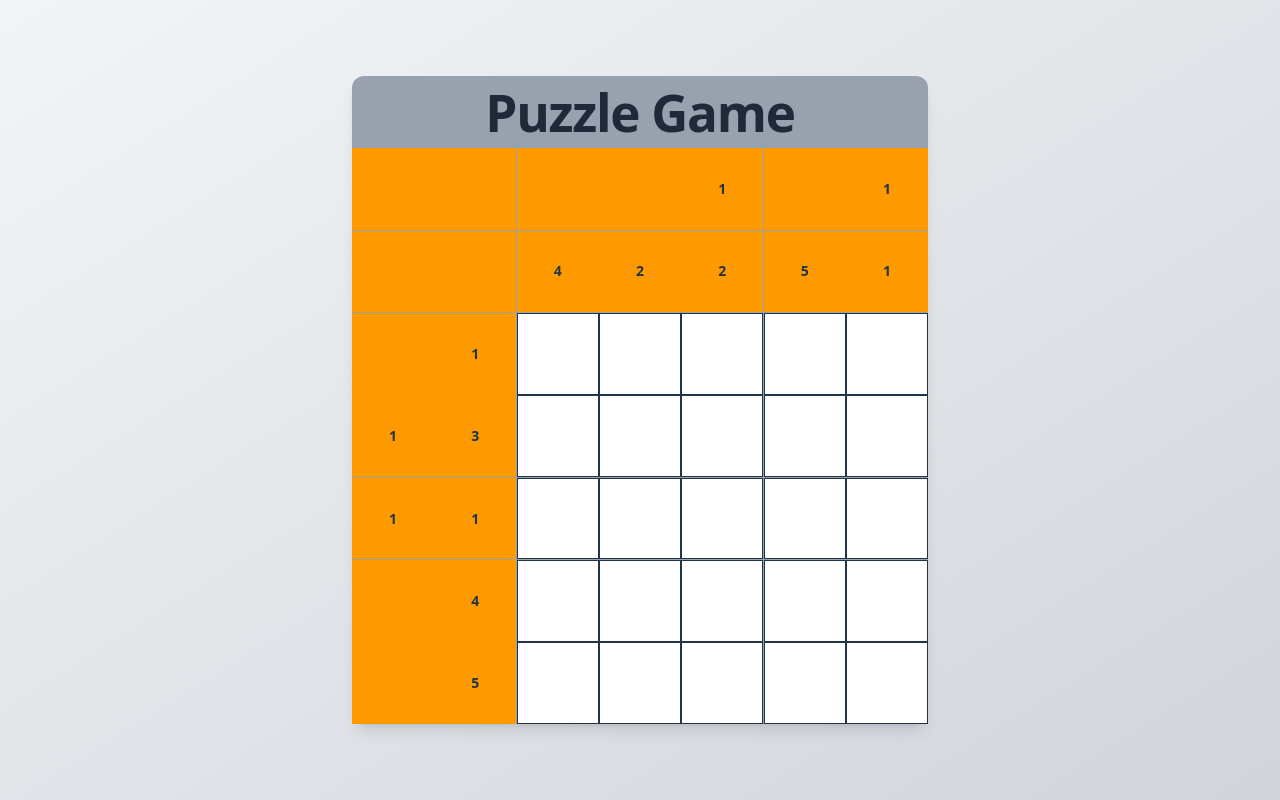
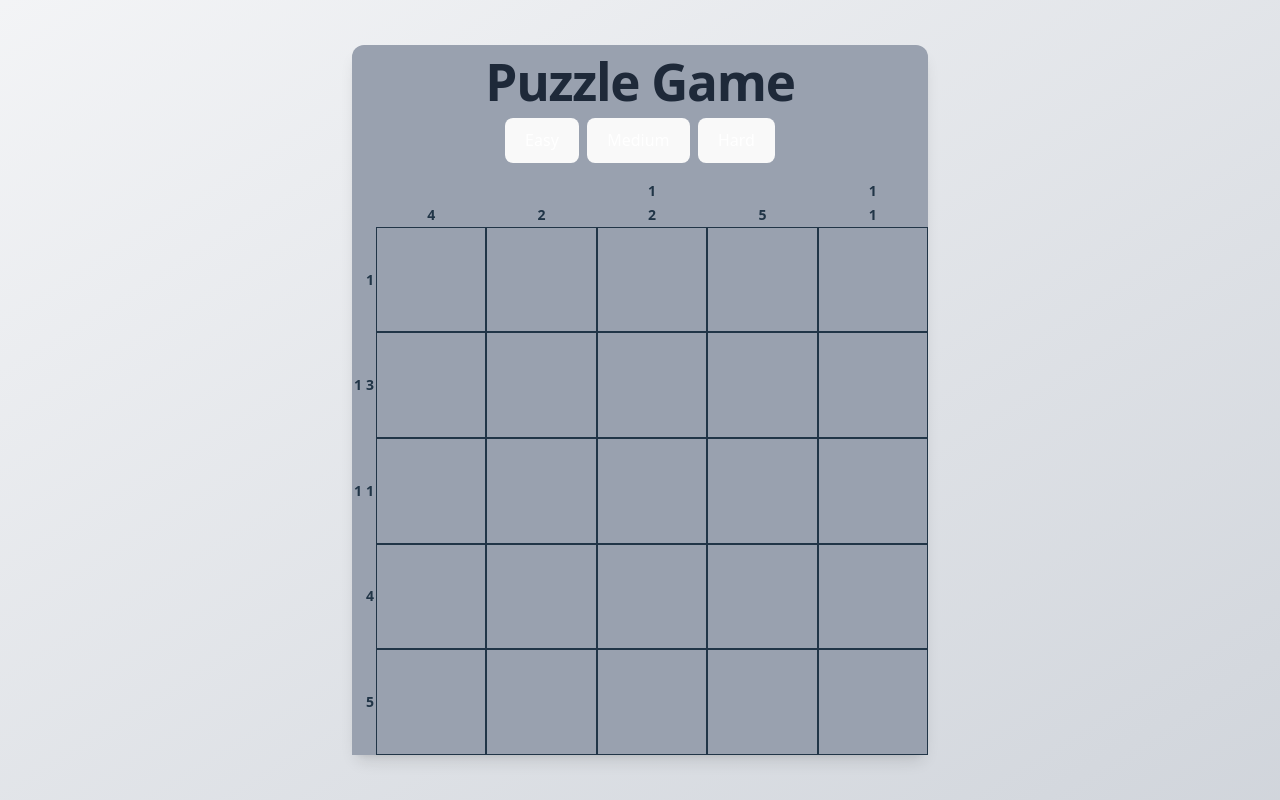
Before and after one commit to okanaslan/puzzle-fe, a React (Vite) app: page /game in a window 1280 px wide. Built offline with nearby package versions, Linux system fonts and the light colour scheme.

Commit message:
Better levels

```diff
--- a/src/levels/levels.ts
+++ b/src/levels/levels.ts
@@ -1,15 +1,58 @@
 import { BoardMap, Difficultty } from "../types";
 
 export type Level = {
+  difficulty: Difficultty;
+  size: number;
   boardMap: (0 | 1)[][];
   topHints: number[][];
   leftHints: number[][];
-  size: number;
   cellSize: number;
   maxHintSize: number;
 };
 
-export const createLevelFromMap = (boardMap: (0 | 1)[][]): Level => {
+const difficultyLevels: Record<Difficultty, number> = {
+  easy: 5,
+  medium: 9,
+  hard: 12,
+};
+
+export const randomLevelGenerator = (difficulty: Difficultty, seed: number): Level => {
+  if (!difficultyLevels[difficulty]) {
+    throw new Error(`Invalid difficulty level: ${difficulty}`);
+  }
+  const boardMap = randomBoardGenerator(difficulty, seed);
+  const level = createLevelFromMap(boardMap);
+
+  console.log(level);
+  return level;
+};
+
+const randomBoardGenerator = (difficulty: Difficultty, seed: number): BoardMap => {
+  const size = difficultyLevels[difficulty];
+  // Simple seeded random number generator (Linear Congruential Generator)
+  let s = seed;
+  function seededRandom() {
+    s = (s * 9301 + 49297) % 233280;
+    return s / 233280;
+  }
+
+  const maxFilledCells = Math.floor((size * size * 2) / 3); // Fill up to 67% of the cells
+  let filledCells = 0;
+
+  const boardMap: BoardMap = Array.from({ length: size }, () => Array(size).fill(0));
+  while (filledCells < maxFilledCells) {
+    const row = Math.floor(seededRandom() * size);
+    const col = Math.floor(seededRandom() * size);
+    if (boardMap[row][col] === 0) {
+      boardMap[row][col] = 1; // Place a single filled cell randomly
+      filledCells++;
+    }
+  }
+
+  return boardMap;
+};
+
+const createLevelFromMap = (boardMap: (0 | 1)[][]): Level => {
   const size = boardMap.length;
   // Each element is an array of numbers (or nulls) for that column
   const topHints: number[][] = Array.from({ length: size }, () => []);
@@ -71,41 +114,18 @@ export const createLevelFromMap = (boardMap: (0 | 1)[][]): Level => {
       cellSize = 20;
   }
 
-  console.log("board:", topHints);
-
+  const difficulty = Object.keys(difficultyLevels).find(
+    (key) => difficultyLevels[key as Difficultty] === size,
+  ) as Difficultty;
   return {
     boardMap,
     topHints,
     leftHints,
-    size,
+    difficulty,
     maxHintSize,
     cellSize,
+    size,
   };
 };
 
-export const randomBoardGenerator = (Difficultty: Difficultty, seed: number): BoardMap => {
-  const size = Difficultty === "easy" ? 5 : Difficultty === "medium" ? 8 : 10;
-  // Simple seeded random number generator (Linear Congruential Generator)
-  let s = seed;
-  function seededRandom() {
-    s = (s * 9301 + 49297) % 233280;
-    return s / 233280;
-  }
-
-  const maxFilledCells = Math.floor((size * size * 2) / 3); // Fill up to 67% of the cells
-  let filledCells = 0;
-
-  const boardMap: BoardMap = Array.from({ length: size }, () => Array(size).fill(0));
-  while (filledCells < maxFilledCells) {
-    const row = Math.floor(seededRandom() * size);
-    const col = Math.floor(seededRandom() * size);
-    if (boardMap[row][col] === 0) {
-      boardMap[row][col] = 1; // Place a single filled cell randomly
-      filledCells++;
-    }
-  }
-
-  return boardMap;
-};
-
-export const initialLevel = createLevelFromMap(randomBoardGenerator("easy", 0));
+export const initialLevel = randomLevelGenerator("easy", 0);
--- a/src/pages/game-components/board-components/hint-cells.tsx
+++ b/src/pages/game-components/board-components/hint-cells.tsx
@@ -2,10 +2,16 @@ type HintCellProps = {
   value: number | null;
 };
 
-export const VoidCell = () => <div className="flex items-center justify-center bg-amber-500"> </div>;
+export const VoidCell = () => <div className="flex items-center justify-center "> </div>;
 
-export const HintCell = ({ value }: HintCellProps) => (
-  <div className="flex items-center justify-center bg-amber-500">
+export const LeftHintCell = ({ value }: HintCellProps) => (
+  <div className="m-0.5 flex items-center justify-center ">
     <p className="text-sm font-extrabold text-black-700">{value !== null ? value : ""}</p>
   </div>
 );
+
+export const TopHintCell = ({ value }: HintCellProps) => (
+  <div className="m-0.5 flex items-center justify-center ">
+    <p className="text-sm font-extrabold text-black-700">{value !== null ? value : ""}</p>
+  </div>
+);
--- a/src/pages/game-components/board-components/playable-cell.tsx
+++ b/src/pages/game-components/board-components/playable-cell.tsx
@@ -11,14 +11,14 @@ type CellProps = {
   onClick: (type: CellState) => void;
 };
 
-const CorrectCell = () => <div className="border flex items-center justify-center bg-green-500" />;
+const CorrectCell = () => <div className="min-w-6 min-h-6 border flex items-center justify-center bg-green-500" />;
 
 export const FilledCell = ({ onClick }: CellProps) => (
-  <div className="border flex items-center justify-center bg-black" onClick={() => onClick("empty")} />
+  <div className="min-w-6 min-h-6 border flex items-center justify-center bg-black" onClick={() => onClick("empty")} />
 );
 
 export const CrossedCell = ({ onClick }: CellProps) => (
-  <div className="border flex items-center justify-center bg-gray-300" onClick={() => onClick("empty")}>
+  <div className="min-w-6 min-h-6 border flex items-center justify-center bg-gray-300" onClick={() => onClick("empty")}>
     <X className="w-4 h-4 text-gray-600" />
   </div>
 );
@@ -73,7 +73,7 @@ export const EmptyCell = ({ onClick }: CellProps) => {
 
   return (
     <div
-      className="border flex items-center justify-center bg-white"
+      className="min-w-6 min-h-6 border flex items-center justify-center"
       onClick={handleClick}
       onDoubleClick={handleDoubleClick}
       onTouchEnd={onTouchEnd}
--- a/src/pages/game-components/board.tsx
+++ b/src/pages/game-components/board.tsx
@@ -2,7 +2,7 @@ import { useState } from "react";
 import { CellState } from "../../types";
 import { Level } from "../../levels/levels";
 import { PlayableCell } from "./board-components/playable-cell";
-import { HintCell, VoidCell } from "./board-components/hint-cells";
+import { LeftHintCell, TopHintCell, VoidCell } from "./board-components/hint-cells";
 
 type BoardProps = {
   level: Level;
@@ -19,14 +19,20 @@ export const Board = ({ level }: BoardProps) => {
       .map(() => Array(level.size).fill("empty")),
   );
 
+  const [isFinished, setIsFinished] = useState(false);
+
+  function isGameFinished(board: CellState[][], boardMap: number[][]): boolean {
+    for (let row = 0; row < board.length; row++) {
+      for (let col = 0; col < board[row].length; col++) {
+        if (boardMap[row][col] === 1 && board[row][col] !== "filled") return false;
+        if (boardMap[row][col] === 0 && board[row][col] === "filled") return false;
+      }
+    }
+    return true;
+  }
+
   const toggleCell = (row: number, col: number, type: CellState) => {
-    // 1 means filled, 0 means empty
-    const isCorrect =
-      (type === "filled" && level.boardMap[row][col] === 1) ||
-      (type === "crossed" && level.boardMap[row][col] === 0) ||
-      (type === "empty" && level.boardMap[row][col] === 0);
-
-    console.log(`Cell at (${row}, ${col}) marked as "${type}". Correct: ${isCorrect ? "Yes" : "No"}`);
+    if (isFinished) return; // Prevent interaction if finished
 
     const newBoard = board.map((boardRow, rowIndex) =>
       boardRow.map((cellState, colIndex) => {
@@ -36,18 +42,25 @@ export const Board = ({ level }: BoardProps) => {
         return cellState;
       }),
     );
-    setBoard(newBoard);
+
+    if (isGameFinished(newBoard, level.boardMap)) {
+      setIsFinished(true);
+      setBoard(newBoard.map((rowArr, i) => rowArr.map((cell, j) => (level.boardMap[i][j] === 1 ? "correct" : cell))));
+    } else {
+      setBoard(newBoard);
+    }
   };
 
   return (
     <div
-      className="gap-[0.5px] w-full h-full"
       style={{
         display: "grid",
-        gridTemplateColumns: `repeat(${totalCols}, minmax(0, 1fr))`,
-        aspectRatio: "1 / 1", // Ensures width and height are equal
+        gridTemplateColumns: `${Array(hintSize).fill("auto").join(" ")} ${Array(level.size).fill("1fr").join(" ")}`,
+        gridTemplateRows: `${Array(hintSize).fill("auto").join(" ")} ${Array(level.size).fill("1fr").join(" ")}`,
+        aspectRatio: "1 / 1",
         width: "100%",
       }}
+      className="w-full h-full bg-gray-400"
     >
       {Array.from({ length: totalRows }).map((_, rowIdx) =>
         Array.from({ length: totalCols }).map((_, colIdx) => {
@@ -58,16 +71,14 @@ export const Board = ({ level }: BoardProps) => {
           // Top hints
           if (rowIdx < hintSize && colIdx >= hintSize) {
             const hints = level.topHints[colIdx - hintSize] ?? [];
-            // Show the correct hint for this row in the stack (from bottom up)
             const hintValue = hints.length >= hintSize - rowIdx ? hints[hints.length - (hintSize - rowIdx)] : null;
-            return <HintCell key={`top-${rowIdx}-${colIdx}`} value={hintValue} />;
+            return <TopHintCell key={`top-${rowIdx}-${colIdx}`} value={hintValue} />;
           }
           // Left hints
           if (rowIdx >= hintSize && colIdx < hintSize) {
             const hints = level.leftHints[rowIdx - hintSize] ?? [];
-            // Show the correct hint for this column in the stack (from right to left)
             const hintValue = hints.length >= hintSize - colIdx ? hints[hints.length - (hintSize - colIdx)] : null;
-            return <HintCell key={`left-${rowIdx}-${colIdx}`} value={hintValue} />;
+            return <LeftHintCell key={`left-${rowIdx}-${colIdx}`} value={hintValue} />;
           }
           // Board cell
           if (rowIdx >= hintSize && colIdx >= hintSize) {
--- a/src/pages/game-level-wrapper.tsx
+++ b/src/pages/game-level-wrapper.tsx
@@ -1,11 +1,10 @@
 import Game from "./game";
 import { Difficultty } from "../types";
-import { createLevelFromMap, randomBoardGenerator } from "../levels/levels";
+import { randomLevelGenerator } from "../levels/levels";
 
 export default function GameWrapper({ difficulty }: { difficulty: Difficultty }) {
   const level = parseInt(window.location.pathname.split("/").pop() || "0", 10) - 1;
 
-  const board = randomBoardGenerator(difficulty, level);
-  const selectedLevel = createLevelFromMap(board);
+  const selectedLevel = randomLevelGenerator(difficulty, level);
   return <Game level={selectedLevel} />;
 }
--- a/src/pages/game.tsx
+++ b/src/pages/game.tsx
@@ -1,11 +1,41 @@
-import { Level } from "../levels/levels";
+import { useState } from "react";
+import { randomLevelGenerator, Level } from "../levels/levels";
 import { Board } from "./game-components/board";
+import { Difficultty } from "../types";
 
-export default function Game({ level }: { level: Level }) {
+export default function Game({ level: initialLevel }: { level: Level }) {
+  const [level, setLevel] = useState<Level>(initialLevel);
+
+  const handleRandomLevel = (difficulty: Difficultty) => {
+    const randomSeed = Math.floor(Math.random() * 100000);
+    const selectedLevel = randomLevelGenerator(difficulty, randomSeed);
+    setLevel(selectedLevel);
+  };
+
   return (
     <div className="flex flex-col items-center justify-center min-h-screen min-w-screen bg-gradient-to-br from-gray-100 to-gray-300 py-6">
       <div className="w-full max-w-xl bg-gray-400 rounded-xl shadow-lg flex flex-col items-center">
         <h1 className="text-xl font-bold m-2 text-gray-800 tracking-tight">Puzzle Game</h1>
+        <div className="flex gap-2 mb-4">
+          <button
+            className="px-4 py-2 bg-green-600 text-white rounded hover:bg-green-700 transition"
+            onClick={() => handleRandomLevel("easy")}
+          >
+            Easy
+          </button>
+          <button
+            className="px-4 py-2 bg-yellow-600 text-white rounded hover:bg-yellow-700 transition"
+            onClick={() => handleRandomLevel("medium")}
+          >
+            Medium
+          </button>
+          <button
+            className="px-4 py-2 bg-red-600 text-white rounded hover:bg-red-700 transition"
+            onClick={() => handleRandomLevel("hard")}
+          >
+            Hard
+          </button>
+        </div>
         <Board level={level} />
       </div>
     </div>
```
